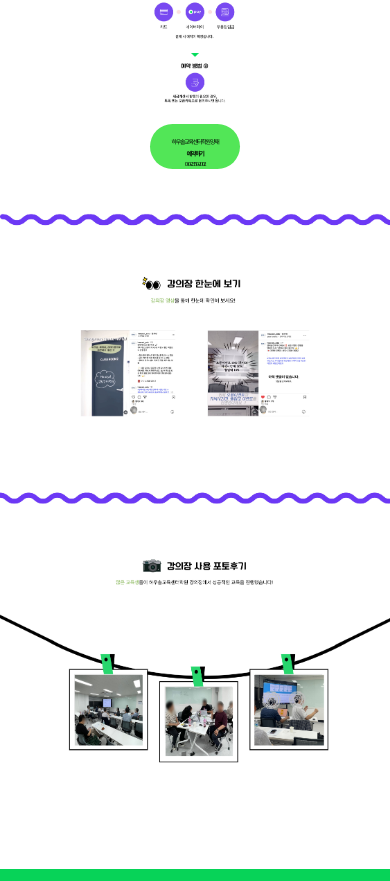
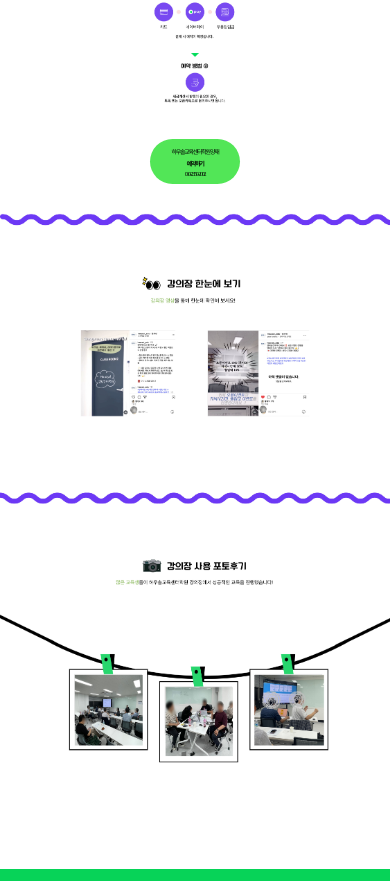
Before and after one commit to Dayeonee2/howsol_page, a plain HTML site: page index.html in a window 390 px wide. Shown: the part 1518-2399 px from the top of the page. Drawn offline with Linux system fonts and the light colour scheme; a web font is replaced by a local one.

Commit message:
iphone max

```diff
--- a/index.html
+++ b/index.html
@@ -69,14 +69,28 @@
             margin: 6px 0;
         }
         }
+                /* 📱 모바일: 너비 390px 이하 */
+        @media screen and (max-width: 480px) {
+        .overlay-button {
+            font-size: 6px;
+            width: 90px;
+            height: 45px;
+            bottom: 140px;
+            padding: 5px 0px;
+        }
 
+        .overlay-button p {
+            margin: 3px 0;
+        }
+        }
         /* 📱 모바일: 너비 390px 이하 */
         @media screen and (max-width: 390px) {
         .overlay-button {
             font-size: 6px;
             width: 90px;
             height: 45px;
-            bottom: 155px;
+            bottom: 140px;
+            padding: 5px 0px;
         }
 
         .overlay-button p {
```
